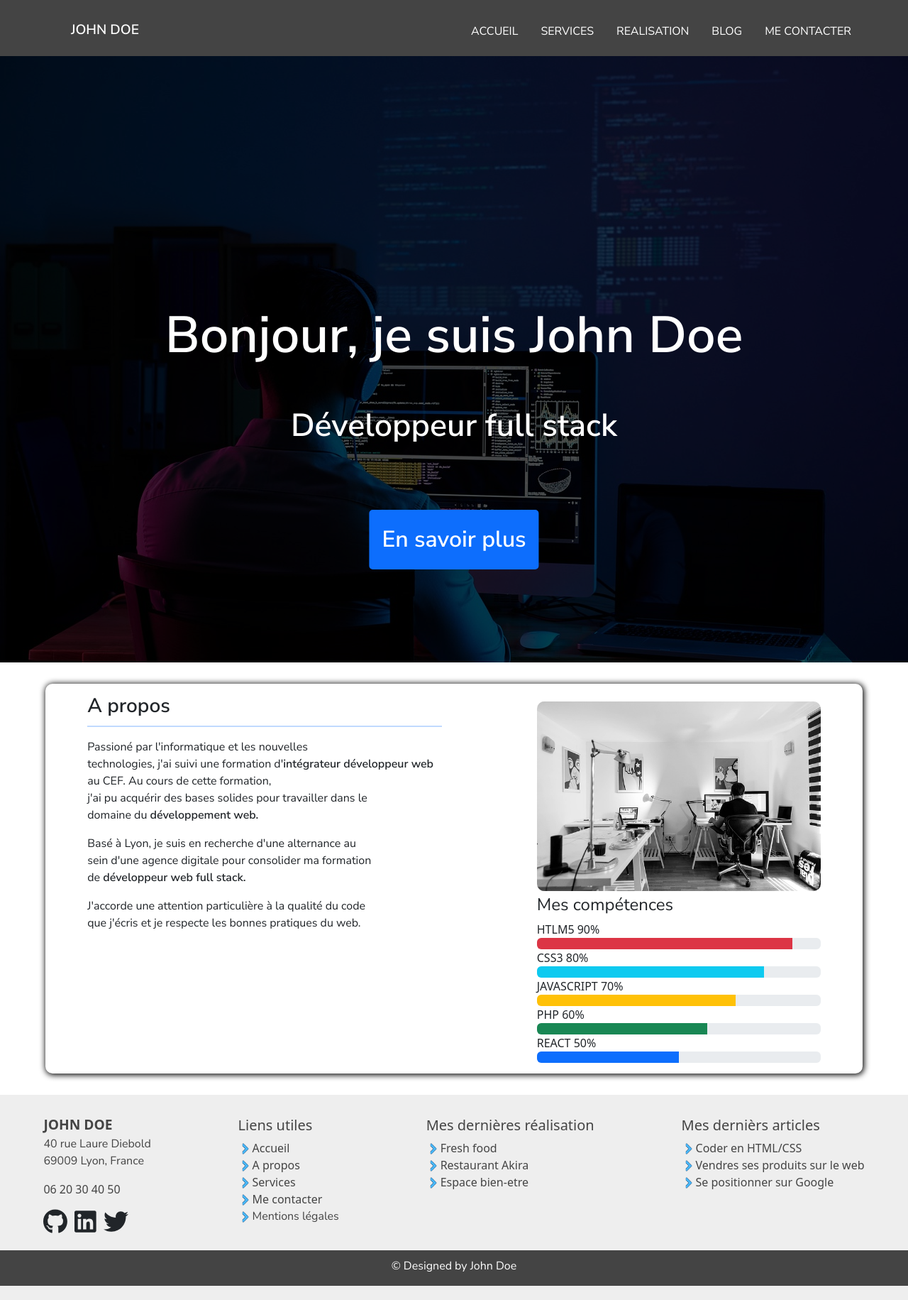
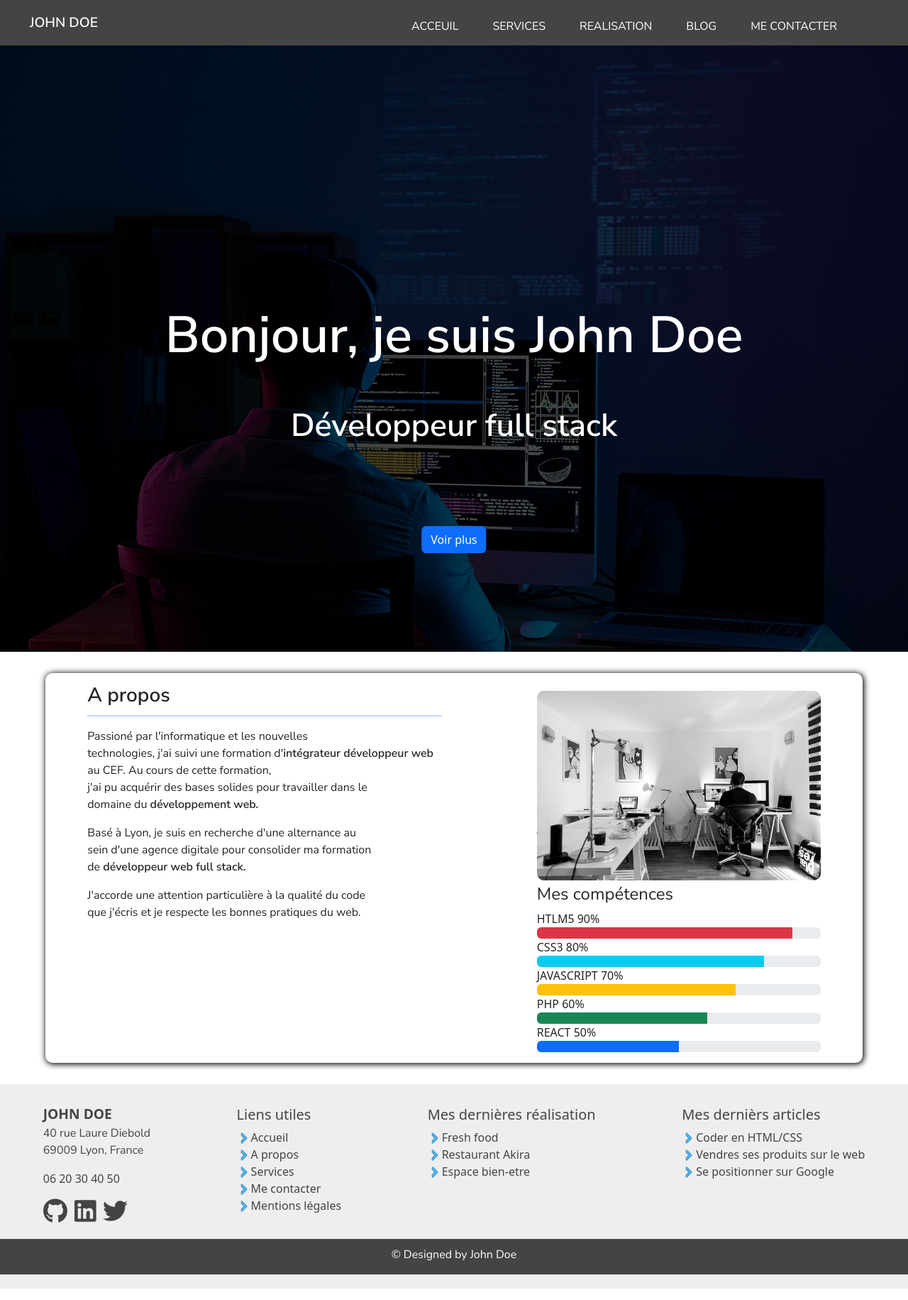
Before and after one commit to Hans-Hybani/JohnDoeCV, a React (Create React App) app: page / in a window 1280 px wide. Shown: the whole page at 71% size. Built offline with nearby package versions, Linux system fonts and the light colour scheme.

Commit message:
finition des liens, utilisation des links

```diff
--- /dev/null
+++ b/src/components/aproposclick.js
@@ -0,0 +1,8 @@
+const handleScrollToSection = () => {
+        const Apropos = document.getElementById('apropos');
+        if (Apropos) {
+                Apropos.scrollIntoView({ behavior: 'smooth' });
+        }
+};
+
+export default handleScrollToSection;
--- a/src/components/button.js
+++ /dev/null
@@ -1,11 +0,0 @@
-import React from "react";
-import '../styles/Button.css'
-// const buttonstyle = styled.Button`
-// `
-const Button = ({type, variant, className, id, onClick}) => {
-        return <button type={type ? type : "button"}
-        variant={variant} className={className ? `btn-component ${className}` : "btn-component"}
-        id={id} onClick={onClick}>En savoir plus</button>
-}
-
-export default Button
--- a/src/components/footer.js
+++ b/src/components/footer.js
@@ -7,50 +7,49 @@ import { FontAwesomeIcon } from '@fortawesome/react-fontawesome'
 import { faGithub } from '@fortawesome/free-brands-svg-icons';
 import { faLinkedin } from '@fortawesome/free-brands-svg-icons';
 import { faTwitter } from '@fortawesome/free-brands-svg-icons';
-
-
+import handleScrollToSection from "../components/aproposclick"
 
 function Footer(params) {
         return(
                 <footer>
                         <div className="colonne">
                                 <div className="colonne__1">
-                                        <a href="#" className="logoFoot"><Logo/></a>
+                                        <Link className="logoFoot" to="/"><Logo/></Link>
                                         <address class="adress_bloc_container">
                                                 <a href="https://maps.app.goo.gl/pvsrmDcVNeYYxNNx7" target="blank"><p>40 rue Laure Diebold<br></br>
                                                         69009 Lyon, France</p></a>
                                                 <a href="tel:0620304050">06 20 30 40 50</a>
                                         </address>
                                         <div className="reseaux">
-                                                <FontAwesomeIcon icon={faGithub} className="img__reseaux" />
-                                                <FontAwesomeIcon icon={faLinkedin} className="img__reseaux" />
-                                                <FontAwesomeIcon icon={faTwitter} className="img__reseaux" />
+                                                <Link to="https://github.com/" target="_blank"><FontAwesomeIcon icon={faGithub} className="img__reseaux" /></Link>
+                                                <Link to="https://www.linkedin.com/" target="_blank"><FontAwesomeIcon icon={faLinkedin} className="img__reseaux" /></Link>
+                                                <Link to="https://twitter.com/" target="_blank"><FontAwesomeIcon icon={faTwitter} className="img__reseaux" /></Link>
                                         </div>
                                 </div>
                                 <div className="colonne__2">
                                         <h5>Liens utiles</h5>
                                         <div className="div__liensUtilies">
-                                                <a href="" className="liensUtiles"><img src={chevrondroit} alt='chevron droit'></img>Accueil</a>
-                                                <a href="" className="liensUtiles"><img src={chevrondroit} alt='chevron droit'></img>A propos</a>
-                                                <a href="" className="liensUtiles"><img src={chevrondroit} alt='chevron droit'></img>Services</a>
-                                                <a href="" className="liensUtiles"><img src={chevrondroit} alt='chevron droit'></img>Me contacter</a>
-                                                <p className="liensUtiles"><Link to="/mentionLegales"  className="nav_lien"><img src={chevrondroit} alt='chevron droit'></img>Mentions légales</Link></p>
+                                                <Link className="liensUtiles" to="/"><img src={chevrondroit} alt='chevron droit'></img>Accueil</Link>
+                                                <Link className="liensUtiles" to="/" onClick={handleScrollToSection}><img src={chevrondroit} alt='chevron droit'></img>A propos</Link>
+                                                <Link className="liensUtiles" to="/realisation"><img src={chevrondroit} alt='chevron droit'></img>Services</Link>
+                                                <Link className="liensUtiles" to="/contacter"><img src={chevrondroit} alt='chevron droit'></img>Me contacter</Link>
+                                                <Link className="liensUtiles" to="/mentionLegales"><img src={chevrondroit} alt='chevron droit'></img>Mentions légales</Link>
                                         </div>
                                 </div>
                                 <div className="colonne__3">
                                         <h5>Mes dernières réalisation</h5>
                                         <div className="div__realisations">
-                                                <a href="" className="liensRealisation"><img src={chevrondroit} alt='chevron droit'></img>Fresh food</a>
-                                                <a href="" className="liensRealisation"><img src={chevrondroit} alt='chevron droit'></img>Restaurant Akira</a>
-                                                <a href="" className="liensRealisation"><img src={chevrondroit} alt='chevron droit'></img>Espace bien-etre</a>
+                                                <Link className="liensRealisation" to="/realisation"><img src={chevrondroit} alt='chevron droit'></img>Fresh food</Link>
+                                                <Link className="liensRealisation" to="/realisation"><img src={chevrondroit} alt='chevron droit'></img>Restaurant Akira</Link>
+                                                <Link className="liensRealisation" to="/realisation"><img src={chevrondroit} alt='chevron droit'></img>Espace bien-etre</Link>
                                         </div>
                                 </div>
                                 <div className="colonne__4">
                                         <h5>Mes dernièrs articles</h5>
                                         <div className="div__article">
-                                                <a href="" className="liensarticle"><img src={chevrondroit} alt='chevron droit'></img>Coder en HTML/CSS</a>
-                                                <a href="" className="liensarticle"><img src={chevrondroit} alt='chevron droit'></img>Vendres ses produits sur le web</a>
-                                                <a href="" className="liensarticle"><img src={chevrondroit} alt='chevron droit'></img>Se positionner sur Google</a>
+                                                <Link className="liensarticle" to="/blog"><img src={chevrondroit} alt='chevron droit'></img>Coder en HTML/CSS</Link>
+                                                <Link className="liensarticle" to="/blog"><img src={chevrondroit} alt='chevron droit'></img>Vendres ses produits sur le web</Link>
+                                                <Link className="liensarticle" to="/blog"><img src={chevrondroit} alt='chevron droit'></img>Se positionner sur Google</Link>
                                         </div>
                                 </div>
                         </div>
--- a/src/components/header.js
+++ b/src/components/header.js
@@ -1,34 +1,9 @@
-import React, {useState} from "react";
 import '../styles/header.css';
-import hamburgerMenu from '../assets/hamburgerMenu.png'
-import Logo from "./logo";
-import { Link } from 'react-router-dom';
-import { FontAwesomeIcon } from '@fortawesome/react-fontawesome'
-import { faBars } from '@fortawesome/free-solid-svg-icons';
+import Navigation from "../components/navbar";
 
 function Header(props) {
-        window.addEventListener("scroll", () => {
-                setDeroulement("nav__menu");
-            });
-        const [deroulement,setDeroulement] = useState("nav__menu");
-        const hamburger = () => {
-                deroulement === "nav__menu" ? setDeroulement("nav__menu nav__deroulement"): setDeroulement("nav__menu")
-        }
         return (
-                <nav className="nav">
-                        <Link to="/"  className="logo"><Logo /></Link>
-                        <ul className={deroulement}>
-                                <li className="nav__liste"><Link to="/" className="nav_lien">ACCUEIL</Link></li>
-                                <li className="nav__liste"><Link to="/services"  className="nav_lien">SERVICES</Link></li>
-                                <li className="nav__liste"><Link to="/realisation"  className="nav_lien">REALISATION</Link></li>
-                                <li className="nav__liste"><Link to="/blog"  className="nav_lien">BLOG</Link></li>
-                                <li className="nav__liste"><Link to="/contacter"  className="nav_lien">ME CONTACTER</Link></li>
-                        </ul>
-                        <button type="button" onClick={hamburger}  className="nav__hamburger">
-                                <FontAwesomeIcon icon={faBars} className='hamburger' />
-                        </button>
-                </nav>
-
+                <Navigation/>
         )
 
 }
--- /dev/null
+++ b/src/components/navbar.js
@@ -0,0 +1,42 @@
+import React, { useState } from "react";
+import Container from "react-bootstrap/Container";
+import Nav from "react-bootstrap/Nav";
+import Navbar from "react-bootstrap/Navbar";
+import Logo from "../components/logo";
+import { Link } from 'react-router-dom';
+import { FontAwesomeIcon } from "@fortawesome/react-fontawesome";
+import { faBars } from "@fortawesome/free-solid-svg-icons";
+
+function Navigation() {
+  window.addEventListener("scroll", () => {
+    setDeroulement("nav__menu");
+  });
+  const [deroulement, setDeroulement] = useState("nav__menu");
+  const hamburger = () => {
+    deroulement === "nav__menu"
+      ? setDeroulement("nav__menu nav__deroulement")
+      : setDeroulement("nav__menu");
+  };
+
+  return (
+    <>
+      <Navbar className="nav">
+        <Container>
+          <Navbar.Brand as={Link} to="/" className="logo"><Logo /></Navbar.Brand>
+          <Nav className={deroulement}>
+            <Nav.Link as={Link} to="/" className="nav_lien">acceuil</Nav.Link>
+            <Nav.Link as={Link} to="/services" className="nav_lien">services</Nav.Link>
+            <Nav.Link as={Link} to="/realisation" className="nav_lien">realisation</Nav.Link>
+            <Nav.Link as={Link} to="/blog" className="nav_lien">blog</Nav.Link>
+            <Nav.Link as={Link} to="/contacter" className="nav_lien">me contacter</Nav.Link>
+          </Nav>
+          <button type="button" onClick={hamburger} className="nav__hamburger">
+            <FontAwesomeIcon icon={faBars} className="hamburger" />
+          </button>
+        </Container>
+      </Navbar>
+    </>
+  );
+}
+
+export default Navigation;
--- a/src/pages/accueil.js
+++ b/src/pages/accueil.js
@@ -3,16 +3,11 @@ import softwaredeveloper from '../assets/softwaredeveloper.jpg'
 import developpeurBureau from '../assets/developpeurBureau.jpg'
 import '../styles/accueil.css'
 import '../styles/Button.css'
-import Button from "../components/button";
+import Button from 'react-bootstrap/Button';
 import ContextualExample from "../components/progressbar"
+import handleScrollToSection from "../components/aproposclick"
 
 function Accueil(props) {
-        const handleScrollToSection = () => {
-                const Apropos = document.getElementById('apropos');
-                if (Apropos) {
-                        Apropos.scrollIntoView({ behavior: 'smooth' });
-                }
-              };
         const titre = 'Bonjour, je suis John Doe'
         const sousTitre = 'Développeur full stack'
 
@@ -22,7 +17,7 @@ function Accueil(props) {
                                 <img src={softwaredeveloper} alt='fond ecran' className="img__image"/>
                                 <h1 className="h1__conteneur">{titre}</h1>
                                 <h2 className="h2__conteneur">{sousTitre}</h2>
-                                <Button className="all__button" onClick={handleScrollToSection} />
+                                <Button variant="primary" className="all__button" onClick={handleScrollToSection}>Voir plus</Button>{' '}
                         </div>
                         <div className="apropos__conteneur">
                                 <div className="apropos__conteneur__carte" id="apropos" >
--- a/src/pages/contacter.js
+++ b/src/pages/contacter.js
@@ -5,6 +5,7 @@ import Buton from "../components/buton";
 import Map from "../components/map"
 import localisateur from '../assets/localisateur.png';
 import mobile from '../assets/mobile.png'
+
 
 function Contacter() {
         useEffect(() => {
--- a/src/styles/header.css
+++ b/src/styles/header.css
@@ -11,20 +11,14 @@
 .nav__menu{
         list-style: none;
         display: flex;
-        margin-top: 25px;
+        margin-top: 10px;
         gap: 2rem;
-}
-.nav__menu li a:hover{
-        color: rgb(17, 16, 16);
-        background: #fff;
-        border-radius: 30px;
-        padding: 5px;
-        transition: 0.3s;
 }
 .nav_lien{
         text-decoration: none;
         color: #fff;
         font-weight: 400;
+        text-transform: uppercase;
 }
 .nav__menu li a:nav_lien{
         color: rgb(17, 16, 16);
@@ -38,6 +32,9 @@
 .hamburger{
         font-size: 25px;
         color: #fff;
+}
+.logo{
+        margin-left: -50px;
 }
 
 @media screen and (max-width: 860px) {
@@ -53,13 +50,21 @@
                 right: 0;
                 text-align: left;
                 padding-top: 20px;
+                padding-bottom: 30px;
                 padding-left: 80px;
                 left: -1px;
                 height: 43vh;
                 background-color: #444;
+                display: flex;
+                flex-wrap: wrap;
                 flex-direction: column;
                 transform: translateX(100%);
                 transition: 0.3s ease-in-out;
+        }
+        .nav_lien{
+                width: 100%;
+                margin-left: -45px;
+                margin-bottom: -40px;
         }
 }
 .nav__deroulement{
```
Also changed, not shown: robots.txt (added).
